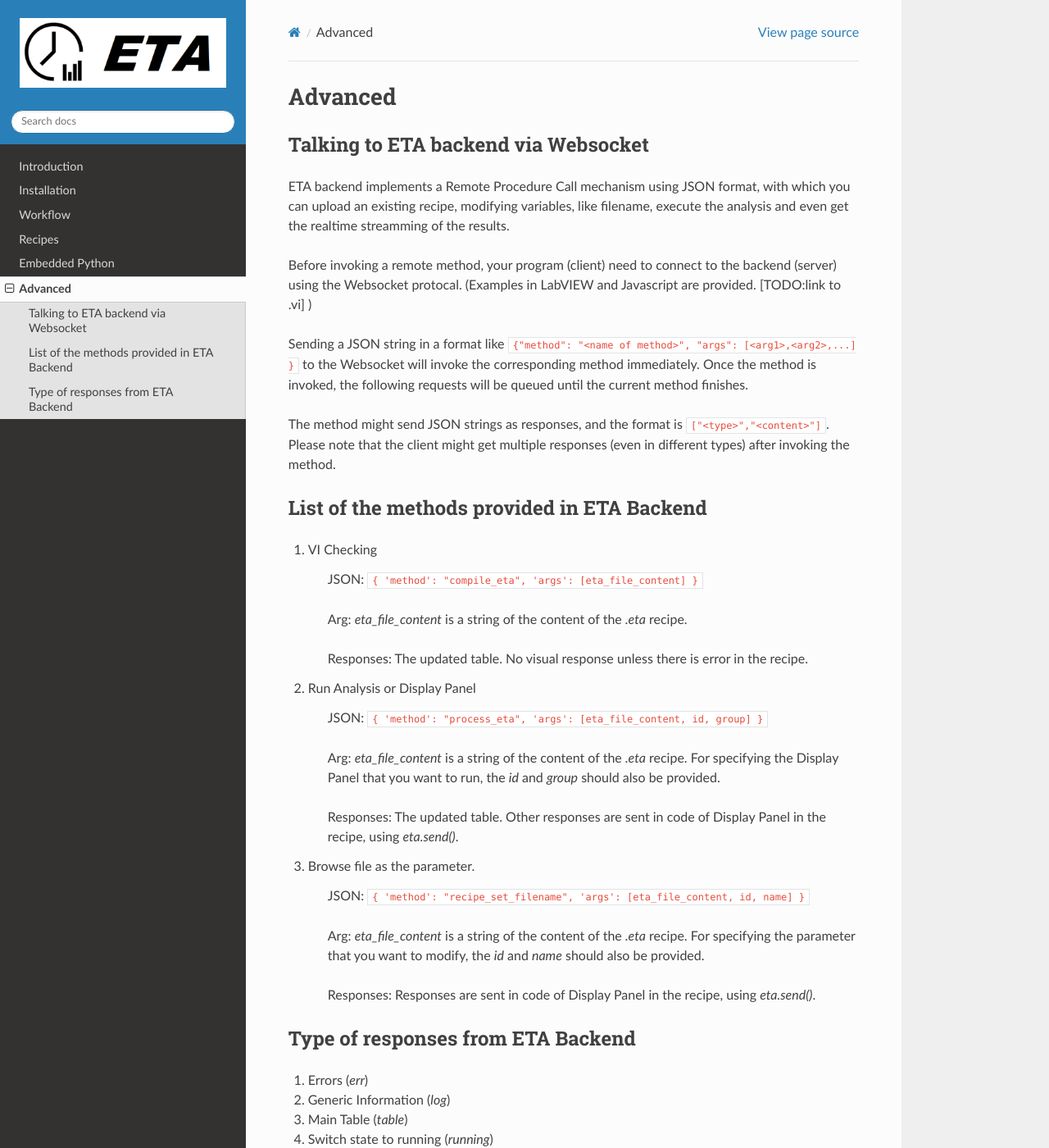
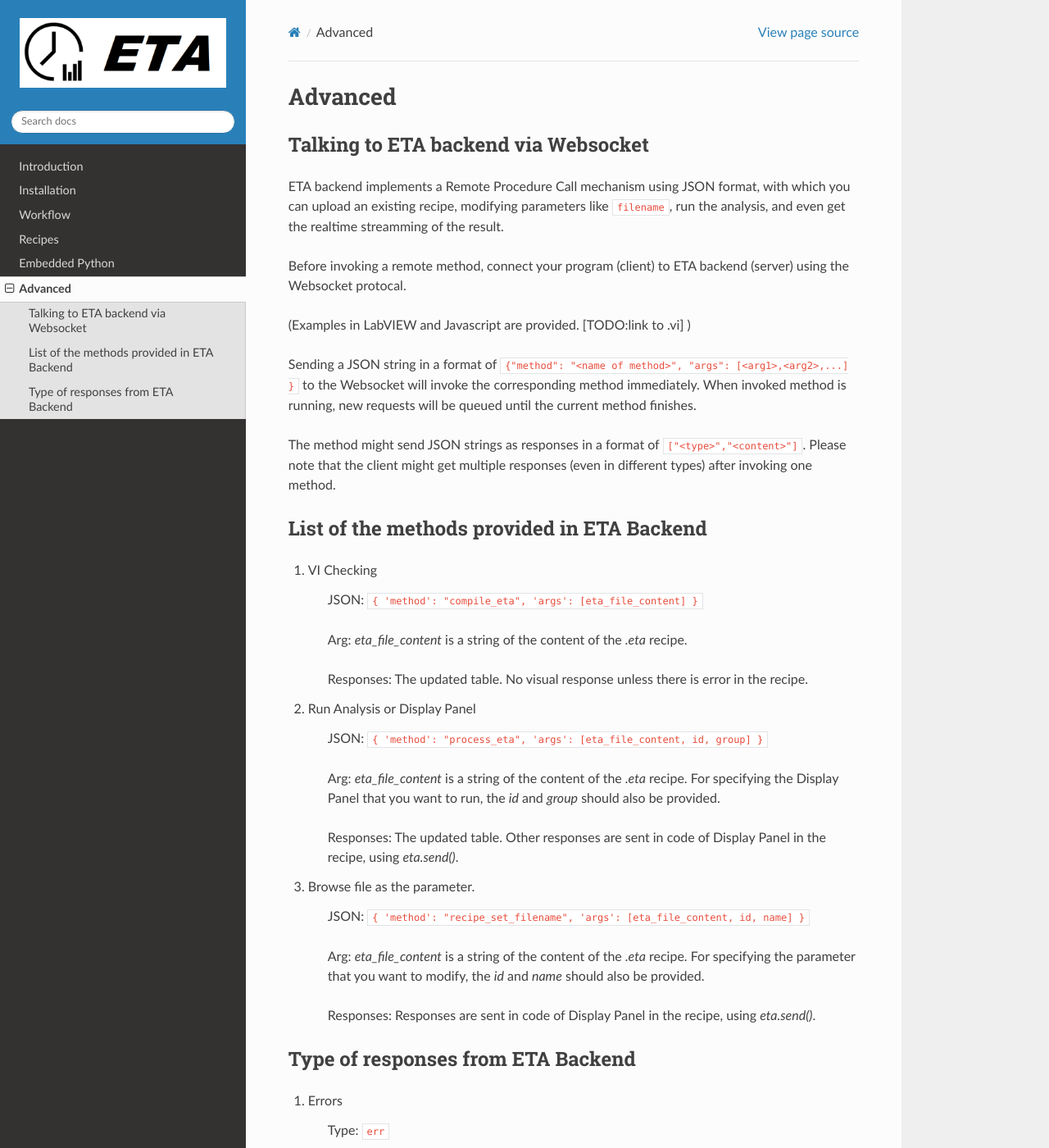
Before and after one commit to timetag/timetag.github.io, a Sphinx documentation site: the page built from docs/advanced.rst, in a window 1280 px wide and 1400 px high. Shown: the whole window at 82% size. Built offline with Sphinx 7.4.7 and the Read the Docs theme 2.0.0, drawn with Linux system fonts in a browser that asks for light colours; some of the changed lines change nothing that is shown; some of the changed text lies outside the part shown.

Commit message:
Update advanced.rst

```diff
--- a/docs/advanced.rst
+++ b/docs/advanced.rst
@@ -6,13 +6,15 @@
 Talking to ETA backend via Websocket
 -------------------------------------
 
-ETA backend implements a Remote Procedure Call mechanism using JSON format, with which you can upload an existing recipe, modifying variables, like filename, execute the analysis and even get the realtime streamming of the results.
+ETA backend implements a Remote Procedure Call mechanism using JSON format, with which you can upload an existing recipe, modifying parameters like ``filename``, run the analysis, and even get the realtime streamming of the result.
 
-Before invoking a remote method, your program (client) need to connect to the backend (server) using the Websocket protocal. (Examples in LabVIEW and Javascript are provided. [TODO:link to .vi] )
+Before invoking a remote method, connect your program (client) to ETA backend (server) using the Websocket protocal.
 
-Sending a JSON string in a format like ``{"method": "<name of method>", "args": [<arg1>,<arg2>,...] }`` to the Websocket will invoke the corresponding method immediately. Once the method is invoked, the following requests will be queued until the current method finishes.
+(Examples in LabVIEW and Javascript are provided. [TODO:link to .vi] )
 
-The method might send JSON strings as responses, and the format is ``["<type>","<content>"]``. Please note that the client might get multiple responses (even in different types) after invoking the method.
+Sending a JSON string in a format of ``{"method": "<name of method>", "args": [<arg1>,<arg2>,...] }`` to the Websocket will invoke the corresponding method immediately. When invoked method is running, new requests will be queued until the current method finishes.
+
+The method might send JSON strings as responses in a format of ``["<type>","<content>"]``. Please note that the client might get multiple responses (even in different types) after invoking one method.
 
 List of the methods provided in ETA Backend
 -------------------------------------
@@ -44,16 +46,62 @@
 Type of responses from ETA Backend
 -------------------------------------
 
-1. Errors (`err`)
+1. Errors
 
-2. Generic Information (`log`)
+    Type: ``err``
 
-3. Main Table (`table`)
+    JSON: ``["err","<text>"]``
 
-4. Switch state to running (`running`)
+    Args: ``<text>`` is a string of the error message.
 
-5. Switch state to stopped  (`stopped`)
+2. Generic Information
 
-6. URL of dashboard (`dash`)
+    Type: ``log``
 
-7. Switch state to discarded (`discard`)
+    JSON: ``["log","<text>"]``
+
+    Args: ``<text>`` is a string of the message.
+
+3. Update Main Table
+
+    Type: ``table``
+
+    JSON: ``["table","<json>"]``
+
+    Args: ``<json>`` is a JSON string of the main table.
+
+4. Switch state to running
+
+    Type: ``running``
+
+    JSON: ``["running"]``
+
+
+5. Switch state to stopped
+
+    Type: ``stopped``
+
+    JSON: ``["stopped"]``
+
+6. Switch state to discarded
+
+    Type: ``discard``
+
+    JSON: ``["discard"]``
+
+
+7. URL of dashboard
+
+    Type: ``dash``
+
+    JSON: ``["dash",<url>]``
+
+    Args: ``<url>`` is a string of URL to the dashboard.
+
+8. User-defined message (eg. streamming histogram or GUI updates)
+
+    Type: defined using eta.send(message,type)
+
+    JSON: ``["<type>","<message>"]``
+
+    Args: ``<message>`` is a string of a user-defined message.
```
